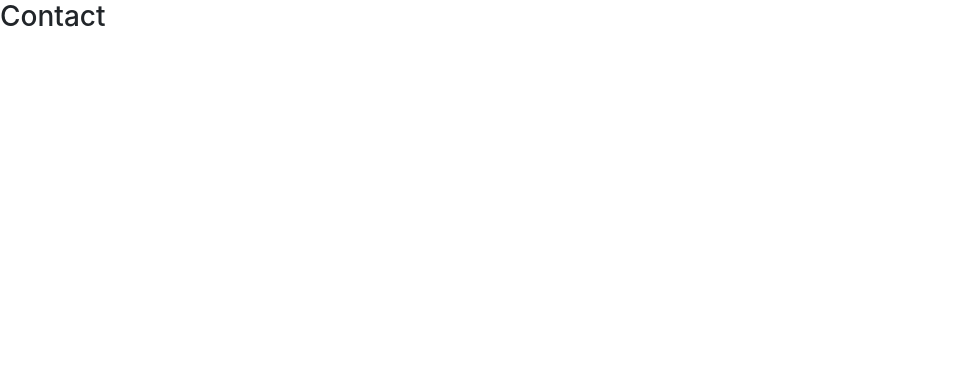
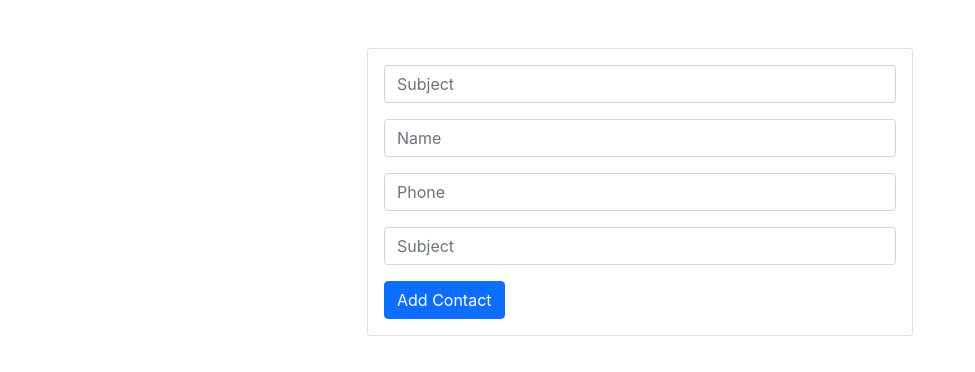
Before and after one commit to jibon969/react_portfolio, a React (Create React App) app: page /contact in a window 1280 px wide. Shown: the top 372 px of the page, without its empty margins (0-975 px from the left). Built offline with nearby package versions, Linux system fonts and the light colour scheme; the HTML template or start-up script is replaced by a standard one.

Commit message:
added contact fetch api

```diff
--- a/src/views/contact/contact.js
+++ b/src/views/contact/contact.js
@@ -1,12 +1,62 @@
-import React from "react";
+import React, {useState, useEffect} from "react";
 
 const Contact = () => {
 
+    const [subject, setSubject] = useState('');
+    const [name, setName] = useState('');
+    const [phone, setPhone] = useState('');
+    const [message, setMessage] = useState('');
+
+    const saveData = () => {
+        let data = {subject, name, phone, message};
+        fetch("http://127.0.0.1:8000/contact/", {
+            method: "POST",
+            headers: {
+                'Accept': 'application/json',
+                'Content-Type': 'application/json',
+            },
+            body: JSON.stringify(data)
+        }).then((resp) => {
+            // console.warn("resp",resp);;
+            resp.json().then((result) => {
+                console.warn("result", result)
+            })
+        })
+    };
+
     return (
         <>
-
-            <h3>Contact</h3>
-
+            <div className="contentSection">
+                <div className="container">
+                    <div className="row justify-content-center">
+                        <div className="col-md-6 mt-5">
+                            <div className="card">
+                                <div className="card-body">
+                                    <form>
+                                        <input type="text" name="subject" className="form-control mb-3" placeholder="Subject" value={subject}
+                                               onChange={(e) => {
+                                                   setSubject(e.target.value)
+                                               }}/>
+                                        <input type="text" name="name" className="form-control mb-3" placeholder="Name" value={name}
+                                               onChange={(e) => {
+                                                   setName(e.target.value)
+                                               }}/>
+                                        <input type="text" name="phone" className="form-control mb-3" placeholder="Phone" value={phone}
+                                               onChange={(e) => {
+                                                   setPhone(e.target.value)
+                                               }}/>
+                                        <input type="text" name="message" className="form-control mb-3" placeholder="Subject" value={message}
+                                               onChange={(e) => {
+                                                   setMessage(e.target.value)
+                                               }}/>
+                                        <button type="button" className="btn btn-primary" onClick={saveData}>Add Contact</button>
+                                    </form>
+                                </div>
+                            </div>
+                        </div>
+                    </div>
+                </div>
+            </div>
         </>
     );
 };
```
